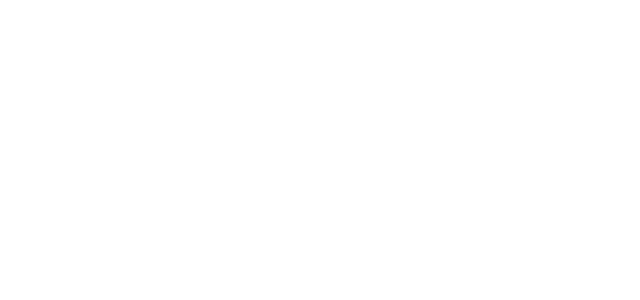
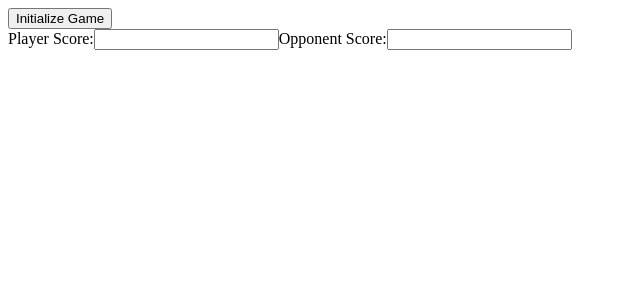
Before and after one commit to Tute24/refactored-rock-paper-scissors, a React (Vite) app: page / in a window 1280 px wide. Shown: the top 300 px of the page, without its empty margins (0-640 px from the left). Built offline with nearby package versions, Linux system fonts and the light colour scheme.

Commit message:
feat: Created the application's Header, where the score will be displayed. When the wabpage first logs, the scores are null, when the button Initialize Game is clicked, the score for both players is updated to 0

```diff
--- a/src/App.jsx
+++ b/src/App.jsx
@@ -1,8 +1,13 @@
 import { useState } from 'react'
+import Header from './Components/Header/Header'
 
 
 function App() {
-
+ const [playerScore,setPlayerScore] = useState(null)
+ const [machineScore,setMachineScore] = useState (null)
+ return(
+    <Header playerScore={playerScore} setPlayerScore={setPlayerScore} machineScore={machineScore} setMachineScore={setMachineScore}/>
+    )
 }
 
 export default App
--- a/src/Components/Header/Header.jsx
+++ b/src/Components/Header/Header.jsx
@@ -1 +1,19 @@
-// This is the application's header, where the score will be displayed
+export default function Header(props){
+    function handleInit(){
+        props.setPlayerScore(0)
+        props.setMachineScore(0)
+    }
+    return(
+        <>
+            <div>
+                <button type="button" id="initButton" onClick={() => handleInit()}>Initialize Game</button>
+            </div>
+            <div>
+                <label htmlFor="playerScore">Player Score:</label>
+                <input type="text" id="playerScore" value={props.playerScore} />
+                <label htmlFor="machineScore">Opponent Score:</label>
+                <input type="text" id="machineScore" value ={props.machineScore} />
+            </div>
+        </>
+    )
+}
```
